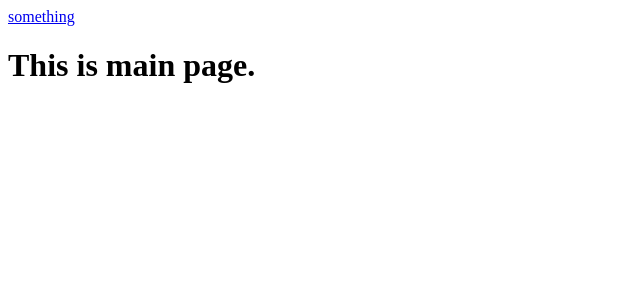
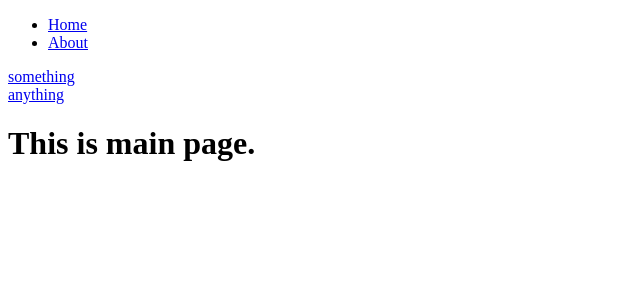
Before and after one commit to zereight/pwa3, a Next.js app: page / in a window 1280 px wide. Shown: the top 300 px of the page, without its empty margins (0-640 px from the left). Built offline with nearby package versions, Linux system fonts and the light colour scheme.

Commit message:
5. Custom App & modify Pretty url

```diff
--- a/components/PostLink.js
+++ b/components/PostLink.js
@@ -1,7 +1,9 @@
 import Link from "next/link";
 
 export default (props) => (
-    <Link href={`./movies?title=${props.title}`} as={`./movies/${props.title}`} >
-        <a>{props.title}</a>
-    </Link>
+    <div>
+        <Link href={`./movies?id=${props.id}`} as={`./movies/${props.id}`} >
+            <a>{props.title}</a>
+        </Link>
+    </div>
 );
--- /dev/null
+++ b/pages/_app.js
@@ -0,0 +1,19 @@
+import App, {Container} from "next/app";
+import React from "react";
+import Header from "../components/Header";
+
+export default class MyApp extends App { //not extneds Component
+
+    // _app.js is primary page
+
+    render(){
+        const {Component} = this.props;
+        return (
+            <Container>
+                <Header/>
+                <Component/>
+            </Container>
+        );
+    }
+
+}
--- a/pages/about.js
+++ b/pages/about.js
@@ -5,7 +5,6 @@ export default () => (
     <div>
         <Head>
             <title>About | My Store</title>
-            <Header/>
         </Head>
         <h1>About Page</h1>
     </div>
--- a/pages/index.js
+++ b/pages/index.js
@@ -8,10 +8,10 @@ export default () => (
     <div>
         <Head>
             <title>Home | My Store</title>
-            <Header/>
         </Head>
 
-        <PostLink title={"something"} />
+        <PostLink title={"something"} id={0} />
+        <PostLink title={"anything"} id={1} />
 
         <h1>This is main page.</h1>
 
```
Also changed, not shown: pages/movies.js (+5 -5 lines), server.js (+9 -1 lines), 1 other file (tests, documents, lock files or other folders).
